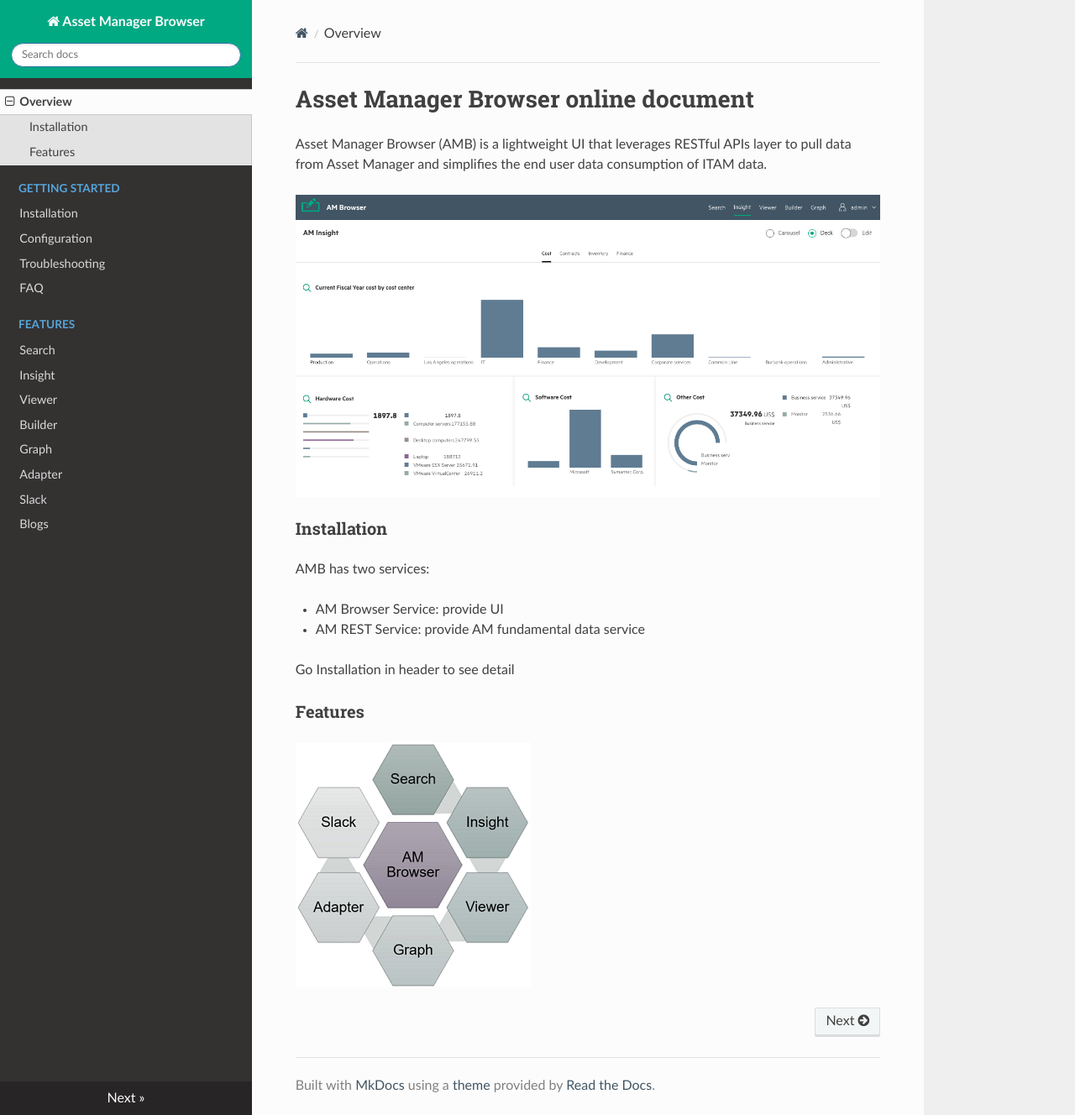
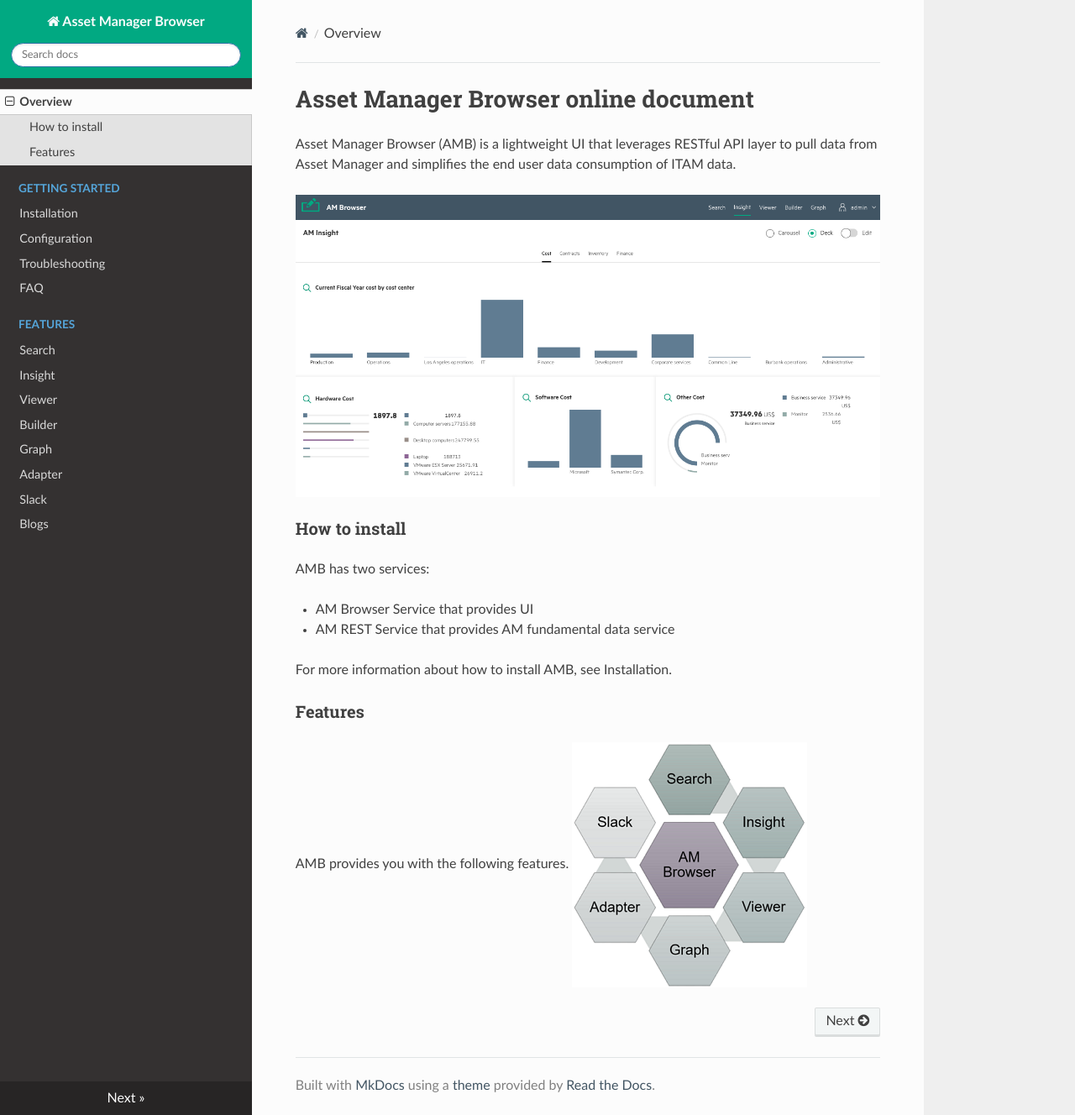
Before and after one commit to masogit/amb-doc, an MkDocs documentation site: the page built from docs/index.md, in a window 1280 px wide and 1328 px high. Shown: the whole window at 84% size. Built offline with MkDocs 1.6.1, drawn with Linux system fonts in a browser that asks for light colours; nearby versions of some CDN libraries; old or Windows-style settings are respelled for this version of MkDocs.

Commit message:
Review the overview

```diff
--- a/docs/index.md
+++ b/docs/index.md
@@ -1,18 +1,19 @@
 # Asset Manager Browser online document
 
-Asset Manager Browser (AMB) is a lightweight UI that leverages RESTful APIs layer to pull data from Asset Manager and simplifies the end user data consumption of ITAM data.
+Asset Manager Browser (AMB) is a lightweight UI that leverages RESTful API layer to pull data from Asset Manager and simplifies the end user data consumption of ITAM data.
 
 ![Viewer screen shot](features/img/insight1.png)
 
-### Installation
+### How to install
 
 AMB has two services:
 
-- AM Browser Service: provide UI
-- AM REST Service: provide AM fundamental data service
+- AM Browser Service that provides UI
+- AM REST Service that provides AM fundamental data service
 
-Go Installation in header to see detail
+For more information about how to install AMB, see Installation.
 
 ### Features
 
+AMB provides you with the following features.
 ![Features](img/features1.png)
```
